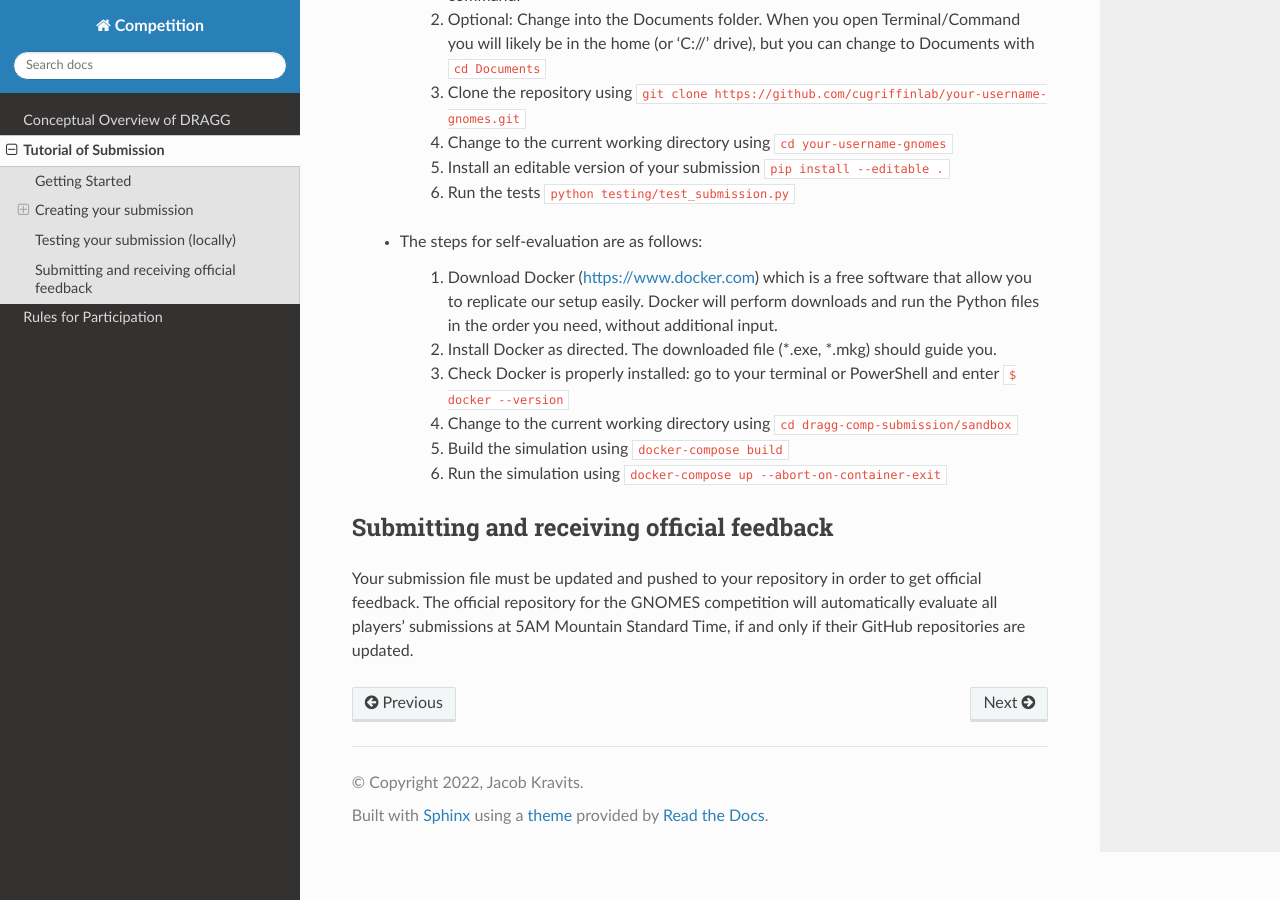
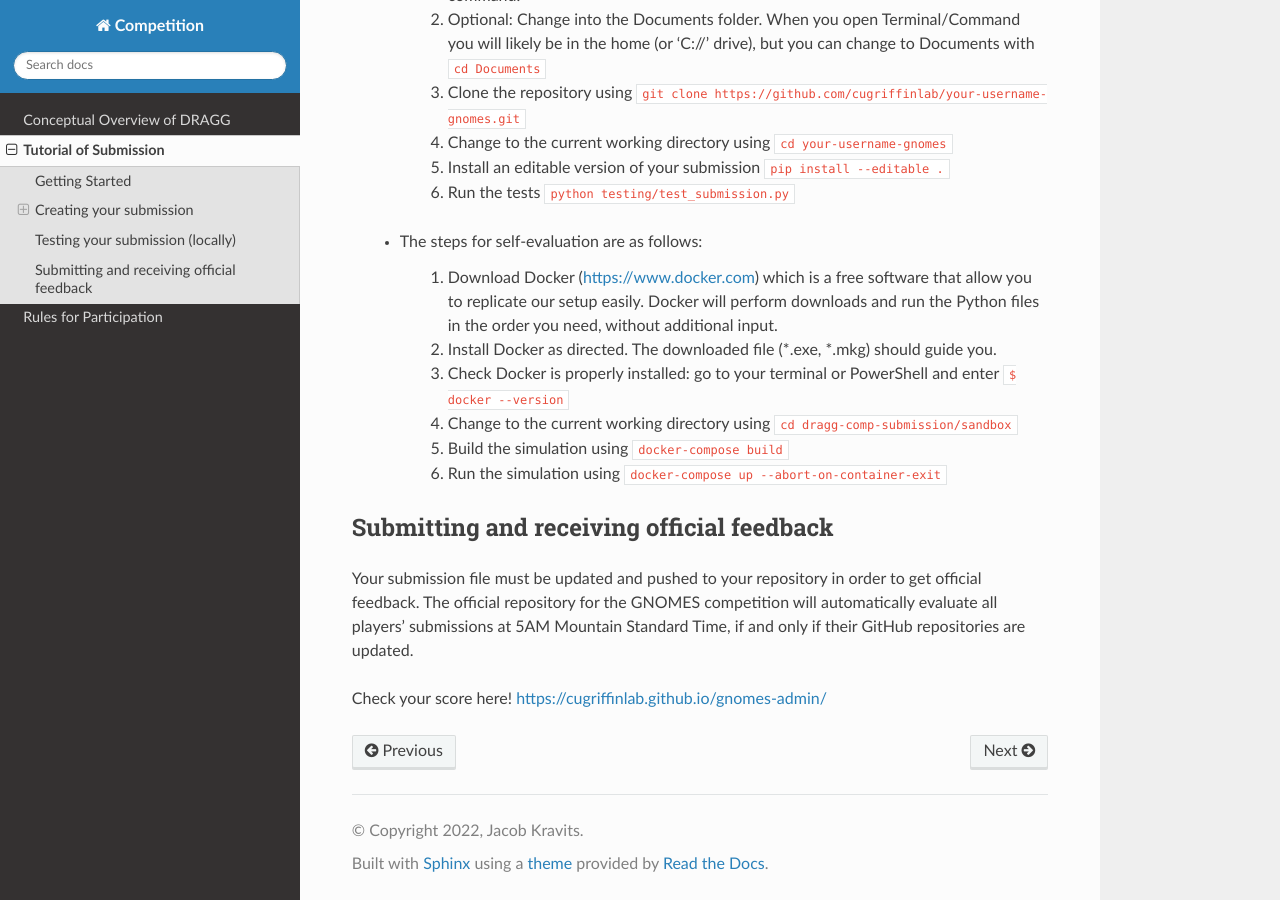
Before and after one commit to CUgriffinlab/gnomes-submission, a Sphinx documentation site: the page built from docs/source/tutorial.rst, in a window 1280 px wide and 900 px high, scrolled down 2405 px. Built offline with Sphinx 7.4.7 and the Read the Docs theme 2.0.0, drawn with Linux system fonts in a browser that asks for light colours.

Commit message:
Update tutorial.rst

```diff
--- a/docs/source/tutorial.rst
+++ b/docs/source/tutorial.rst
@@ -84,3 +84,5 @@ To test your agent you can run the same simulation setup as the official competi
 Submitting and receiving official feedback
 -----------------------------------------------------------
 Your submission file must be updated and pushed to your repository in order to get official feedback. The official repository for the GNOMES competition will automatically evaluate all players’ submissions at 5AM Mountain Standard Time, if and only if their GitHub repositories are updated.
+
+Check your score here! https://cugriffinlab.github.io/gnomes-admin/
```
